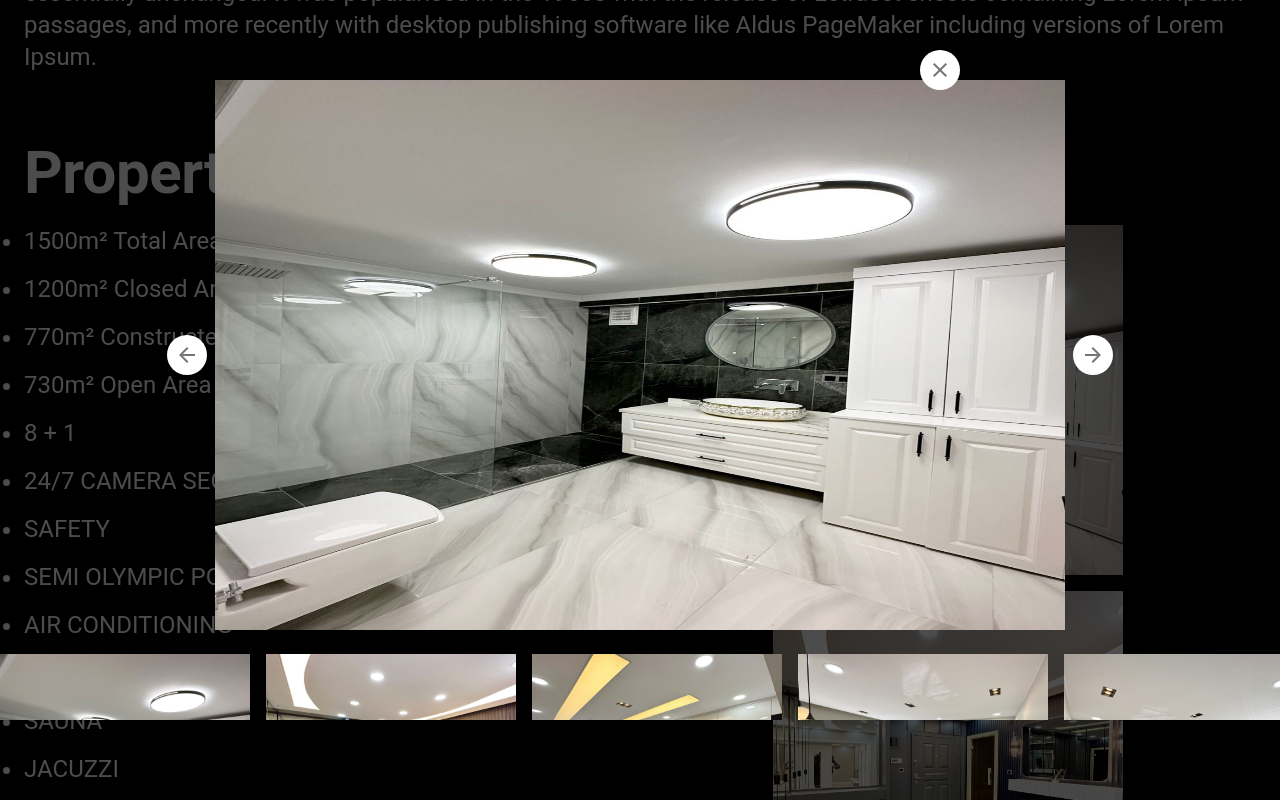
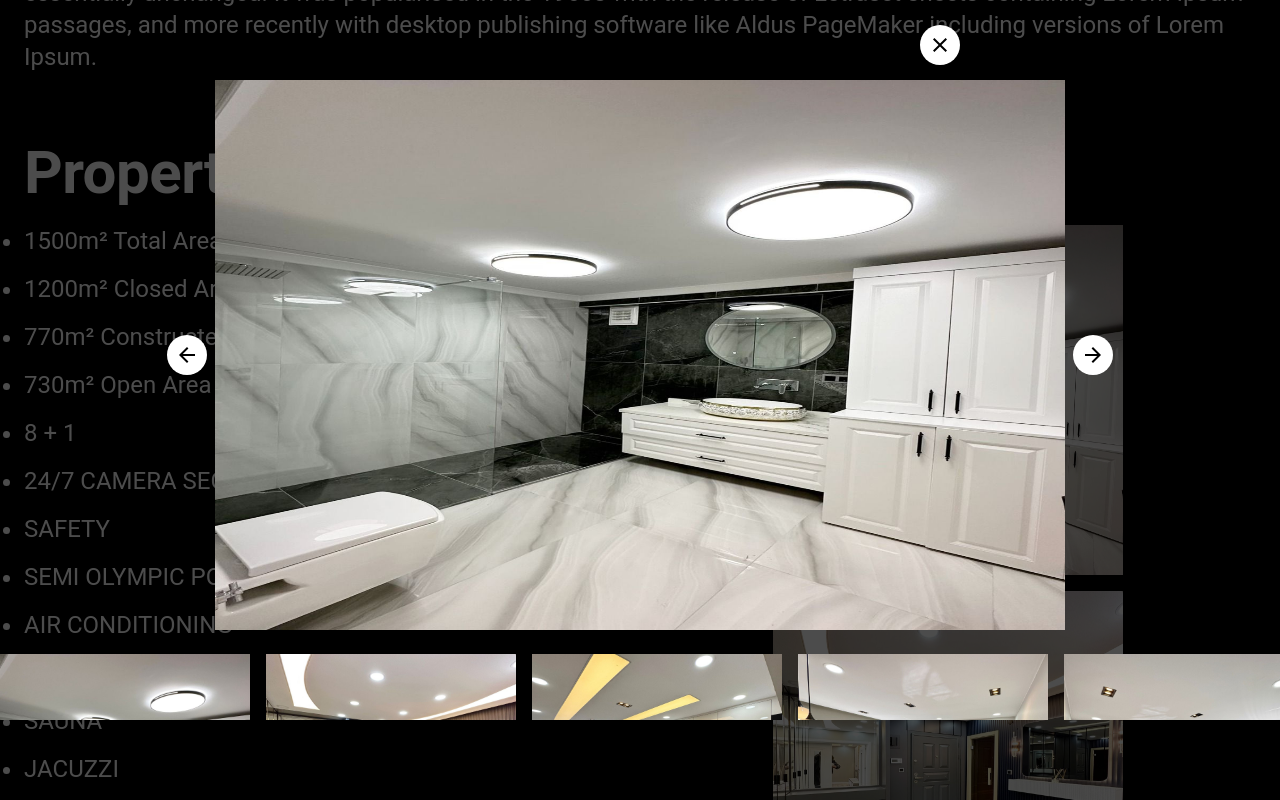
Before and after one commit to AfraaInsaat/Portfolio, a React (Create React App) app: page / in a window 1280 px wide. Both pictures are taken after a click on the picture 948 px from the left and 400 px from the top of the page. Built offline with nearby package versions, Linux system fonts and the light colour scheme.

Commit message:
adjust buttons

```diff
--- a/src/Components/ContactUs.js
+++ b/src/Components/ContactUs.js
@@ -3,13 +3,13 @@ import React from "react";
 
 const ContactUs = () => {
   return (
-    <Box>
+    <Box id="contactUs">
       <Typography
         variant="h2"
         color="white"
         fontWeight="bold"
         mb={2}
-        sx={{ fontSize: { xs: "2.75rem", sm: "3.75rem" } }}
+        sx={{ fontSize: { xs: "2.75rem", sm: "3.75rem" }, color: "gold" }}
       >
         Contact Us
       </Typography>
@@ -18,8 +18,8 @@ const ContactUs = () => {
         variant="h5"
         sx={{ fontSize: { xs: "1rem", sm: "1.5rem" } }}
       >
-        We have a multinational team of experts waiting for you. call us on +90
-        535 518 49 04
+        We have a multinational team of experts waiting for you. Call us on +90
+        535 518 49 04.
       </Typography>
     </Box>
   );
--- a/src/Components/DisplayImage.js
+++ b/src/Components/DisplayImage.js
@@ -31,13 +31,14 @@ const DisplayImage = () => {
         <IconButton
           sx={{
             position: "absolute",
-            top: { xs: 40, sm: 50 },
+            top: { xs: 40, sm: 25 },
             right: { xs: "5%", sm: "25%" },
             backgroundColor: "white",
             padding: { xs: "3px", sm: 1 },
-            svg: { fontSize: { xs: "0.95rem", sm: "1.5rem" } },
+            svg: { fontSize: { xs: "0.95rem", sm: "1.5rem" }, color: "black" },
             "&:hover": {
               backgroundColor: "white",
+              transform: "scale(0.9)",
             },
             "&:active": {
               transform: "scale(0.9)",
@@ -82,7 +83,10 @@ const DisplayImage = () => {
                 backgroundColor: "white",
                 // fontSize: "1rem",
                 padding: { xs: "3px", sm: 1 },
-                svg: { fontSize: { xs: "0.95rem", sm: "1.5rem" } },
+                svg: {
+                  fontSize: { xs: "0.95rem", sm: "1.5rem" },
+                  color: "black",
+                },
                 "&:hover": { backgroundColor: "white" },
                 "&:active": {
                   transform: "scale(0.9)",
@@ -107,7 +111,10 @@ const DisplayImage = () => {
                 backgroundColor: "white",
                 // fontSize: "1rem",
                 padding: { xs: "3px", sm: 1 },
-                svg: { fontSize: { xs: "0.95rem", sm: "1.5rem" } },
+                svg: {
+                  fontSize: { xs: "0.95rem", sm: "1.5rem" },
+                  color: "black",
+                },
                 "&:hover": { backgroundColor: "white" },
                 "&:active": {
                   transform: "scale(0.9)",
--- a/src/Components/NavBar.js
+++ b/src/Components/NavBar.js
@@ -37,6 +37,11 @@ const NavBar = () => {
             edge="start"
             color="inherit"
             aria-label="menu"
+            onClick={() =>
+              window.open(
+                "https://www.instagram.com/afrainsaat/?igshid=YmMyMTA2M2Y%3D"
+              )
+            }
           >
             {/* <Menu /> */}
             <img src={Logo} alt="CompanyLogo" />
@@ -50,6 +55,11 @@ const NavBar = () => {
               "&:hover": { color: "gold" },
               fontSize: { xs: "0.55rem", sm: " 0.875rem" },
             }}
+            onClick={() =>
+              document
+                .getElementById("contactUs")
+                .scrollIntoView({ behavior: "smooth" })
+            }
           >
             Contact Us
           </Button>
```
